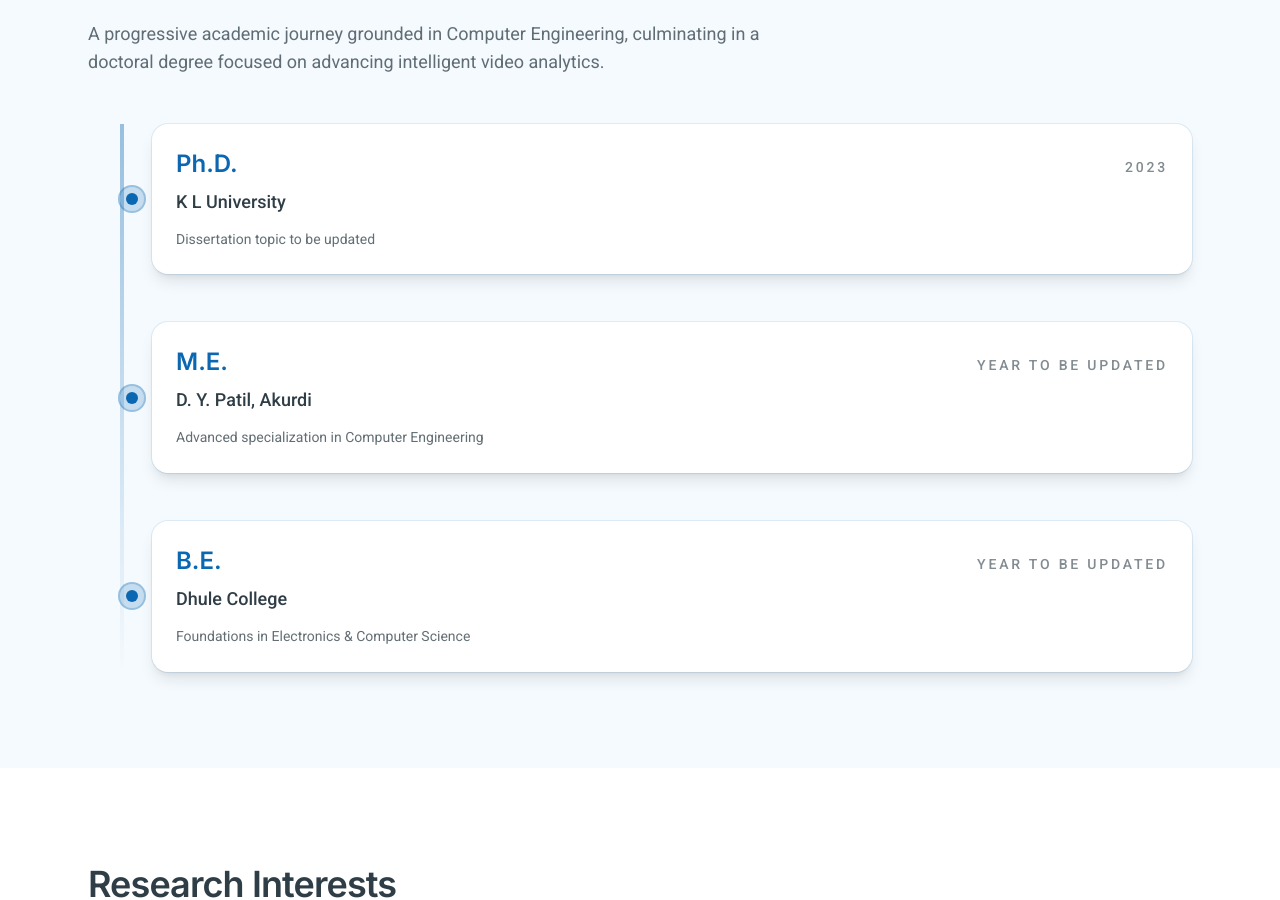
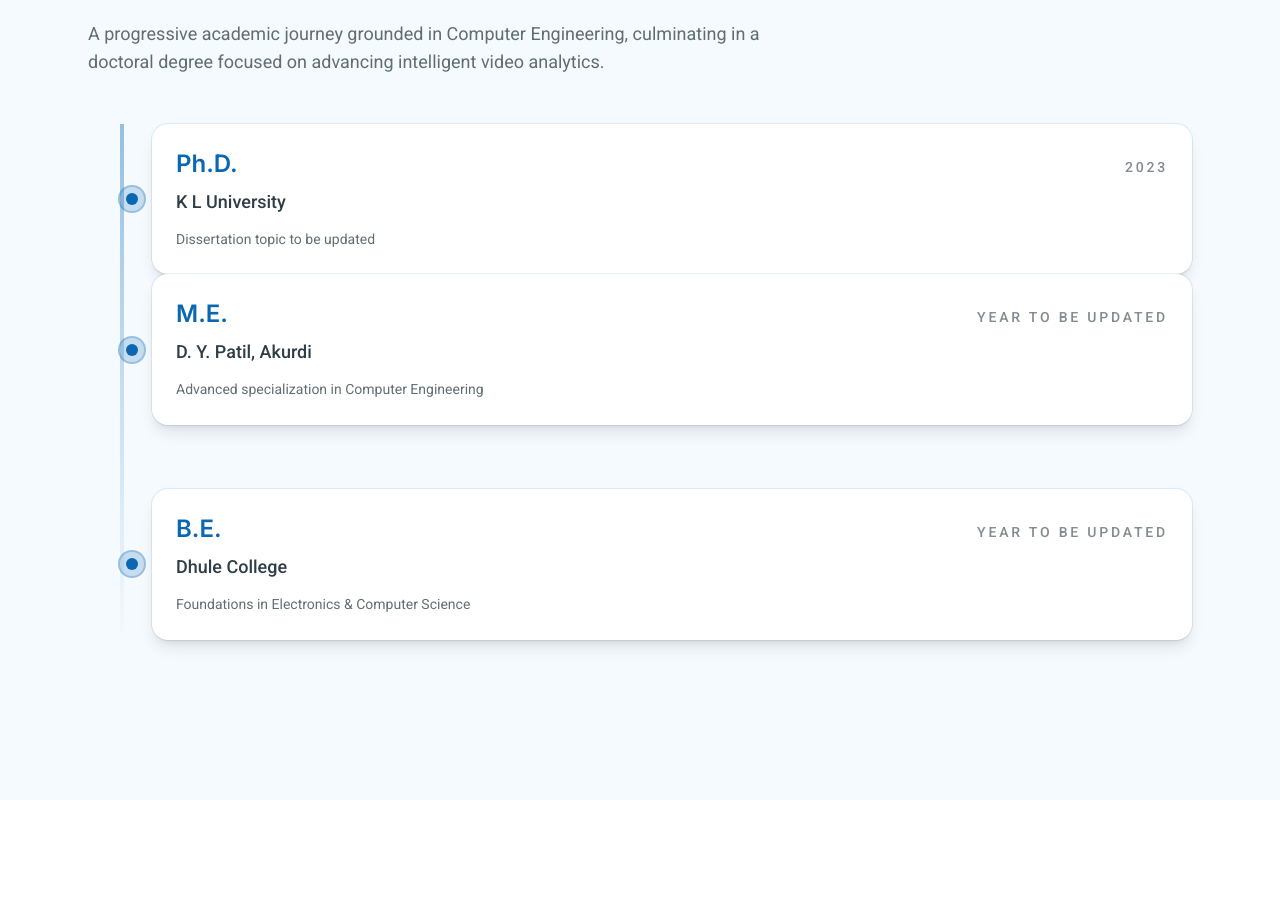
Before and after one commit to DEVESH1676/Portfolio, a React (Vite) app: page / in a window 1280 px wide. Shown: the part 1627-2527 px from the top of the page. Built offline with nearby package versions, Linux system fonts and the light colour scheme.

Commit message:
Update Education.tsx v4
added propotional spacing

```diff
--- a/client/components/sections/Education.tsx
+++ b/client/components/sections/Education.tsx
@@ -1,6 +1,22 @@
 import { EDUCATION_TIMELINE } from "@/data/portfolio";
 
 export const EducationSection = () => {
+  // Calculate proportional spacing based on years
+  const maxGap = 10; // Maximum vertical space in rem (adjustable)
+  const minGap = 4; // Minimum vertical space in rem (adjustable)
+
+  // Get min and max year for normalization
+  const years = EDUCATION_TIMELINE.map((e) => e.year);
+  const numericYears = years.map((y) => parseInt(y) || 0);
+  const minYear = Math.min(...numericYears);
+  const maxYear = Math.max(...numericYears);
+
+  const getSpacing = (year: number) => {
+    if (!year || maxYear === minYear) return `${minGap}rem`;
+    const ratio = (year - minYear) / (maxYear - minYear);
+    return `${minGap + ratio * (maxGap - minGap)}rem`;
+  };
+
   return (
     <section id="education" className="bg-secondary/40 py-24 scroll-mt-24">
       <div className="mx-auto max-w-6xl px-6">
@@ -22,8 +38,15 @@ export const EducationSection = () => {
           <div className="absolute left-8 top-0 bottom-0 w-1 bg-gradient-to-b from-primary/40 to-transparent" aria-hidden />
 
           {/* Timeline Entries */}
-          {EDUCATION_TIMELINE.map((entry, index) => (
-            <div key={entry.degree} className="relative mb-12 last:mb-0 flex items-start">
+          {EDUCATION_TIMELINE.map((entry, index) => {
+            const spacing = index === 0 ? "0rem" : getSpacing(numericYears[index] - 0); // spacing for previous gap
+
+            return (
+              <div
+                key={entry.degree}
+                className="relative flex items-start"
+                style={{ marginBottom: spacing }}
+              >
                 {/* Dot + Ring */}
                 <div className="absolute left-8 top-1/2 -translate-y-1/2 flex h-6 w-6 items-center justify-center">
                   <div className="h-6 w-6 rounded-full bg-primary/20 ring-2 ring-primary/40 flex items-center justify-center">
@@ -49,7 +72,8 @@ export const EducationSection = () => {
                   </p>
                 </div>
               </div>
-          ))}
+            );
+          })}
         </div>
       </div>
     </section>
```
Lines whose indentation alone changed are shown as unchanged.
